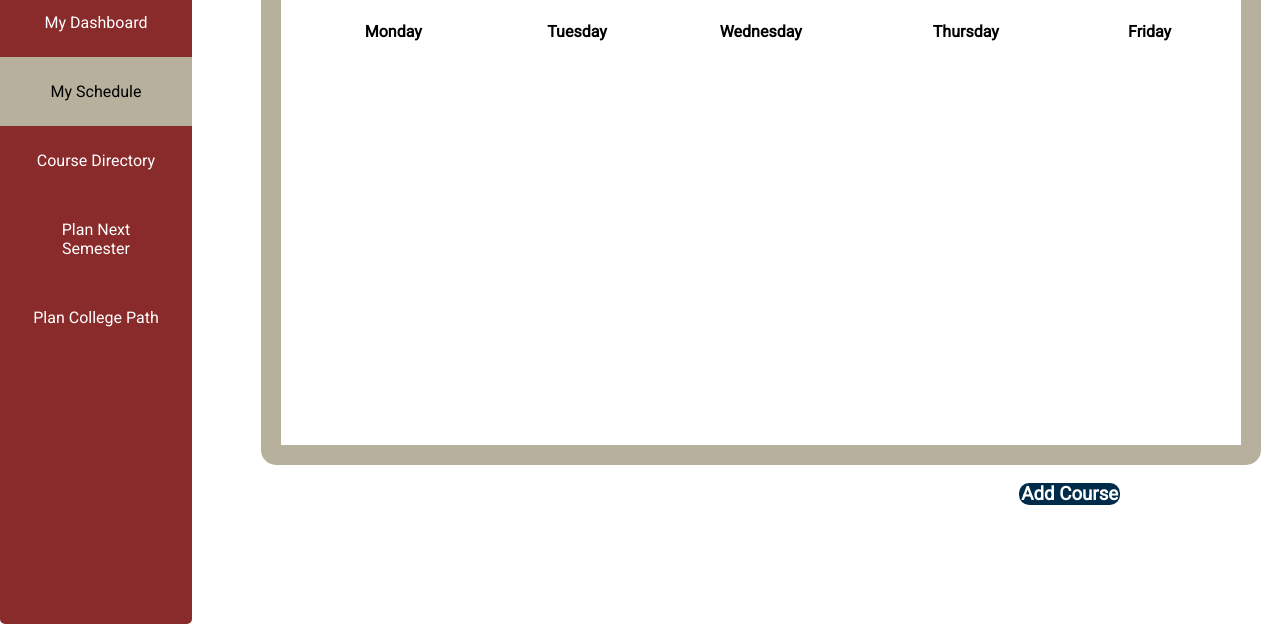
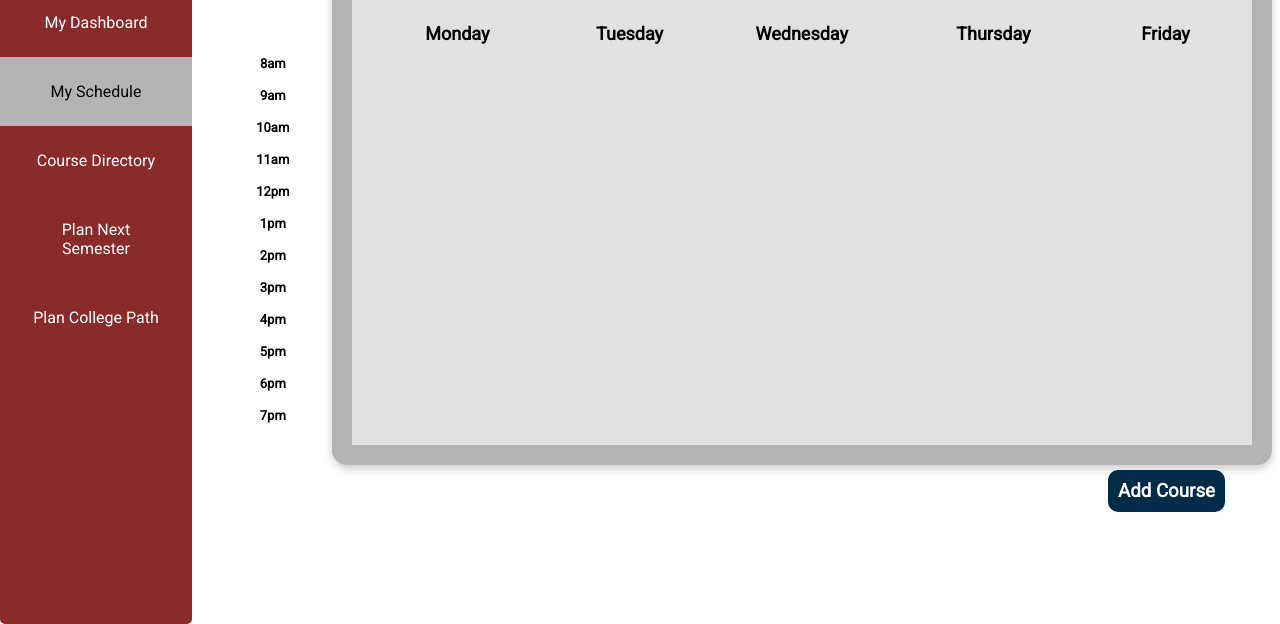
Before and after one commit to akula-a/pui-assignment6b, a plain HTML site: page public/schedule.html in a window 1280 px wide. Shown: the part 176-800 px from the top of the page. Drawn offline with Linux system fonts and the light colour scheme.

Commit message:
changed color scheme, fixed schedule and dashboard pages

```diff
--- a/public/css/course_detail.css
+++ b/public/css/course_detail.css
@@ -8,7 +8,7 @@ h1{
 
 .course_card{
     margin-left: 20%;
-    background-color: #D1CCBD;
+    background-color: #E1E1E1;
     border-radius: 10px;
     width: 1000px;
     height: 550px;
--- a/public/css/directory.css
+++ b/public/css/directory.css
@@ -3,11 +3,11 @@ h1, h3 {
 }
 
 table{
-    border: 20px solid #B7B09C;
+    border: 20px solid #B5B4B4;
     border-radius: 10px;
     margin-left: 20%;
     border-spacing: 20px;
-    background-color: white;
+    background-color: #E1E1E1;
     width: 1000px;
     height: 500px;
     color: black;
--- a/public/css/schedule_styles.css
+++ b/public/css/schedule_styles.css
@@ -22,21 +22,41 @@ select{
     margin-top: 15px;
 }
 
-table{
-    border: 20px solid #B7B09C;
+/* ----------------------------------------------------- */
+/* ------------ Schedule table styling ----------------- */
+
+.schedule_table{
+    display: inline-block;
+    margin-left:7%;
+}
+
+#times{
+    float:left;
+    width: 10%;
+    margin-left:10%;
+    border-spacing: 15px;
+}
+
+#times th {
+    font-size: small;
+}
+
+#schedule{
+    float:right;
+    border: 20px solid #B5B4B4;
     border-radius: 15px;
-    margin-left: 20%;
     border-spacing: 20px;
-    background-color: white;
-    width: 1000px;
+    background-color: #E1E1E1;
+    width: 80%;
     height: 500px;
-    color: white;
+    color: #E1E1E1;
     font-weight: bolder;
     text-align: center;
+    box-shadow: 0 4px 8px 0 rgba(0,0,0,0.2);
 }
 
-tr{
-    background-color: white;
+#schedule tr{
+    background-color: #E1E1E1;
 }
 
 td{
@@ -45,22 +65,16 @@ td{
 }
 
 table a{
-    color:white;
+    color:#E1E1E1;
     text-decoration: none;
 }
 
 th{
     color: black;
+    font-size:large;
 }
 
 #add_course_btn{
-    color: white;
-    text-decoration: none;
-    background-color:#002B49 ;
-    border-radius: 10px;
-    height: 10%;
-    width: 10%;
     float: right;
-    margin-right: 15%;
-    text-align: center;
+    margin-right: 5%;
 }
--- a/public/css/styles.css
+++ b/public/css/styles.css
@@ -39,7 +39,7 @@ li a:hover {
 
 /* Change the link color when clicked */
 li .active {
-    background-color: #B7B09C;
+    background-color: #B5B4B4;
     color: black;
 }
 
@@ -47,12 +47,12 @@ li .active {
 /* ------------ Button styling ----------------- */
 .button {
     color: white;
-    height: 5%;
-    width: 12%;
+    padding: 10px;
     text-align: center;
     border-radius: 10px;
-    margin: 10px;
+    text-decoration: none;
     background-color: #002B49;
+    margin: 5px;
 }
 
 /* ----------------------------------------------------- */
@@ -65,7 +65,7 @@ li .active {
 
 .search p{
     border-radius: 10px;
-    background-color: #B7B09C;
+    background-color: #E1E1E1;
     width: 160px;
     height: 3%;
     padding-left: 10px;
--- a/public/schedule.html
+++ b/public/schedule.html
@@ -48,13 +48,33 @@
 
     </br>
 
-    <p> Add Course </p>
-
     <!-- schedule table -->
     <div class = "schedule_table">
-        <table>
+
+      <div>
+        <table id = "times">
+          <tr>  </tr>
+          <tr>  </tr>
+          <tr>  </tr>
+          <tr>  </tr>
+          <tr>  </tr>
+          <tr> <th> 8am </th> </tr>
+          <tr> <th> 9am </th> </tr>
+          <tr> <th> 10am </th> </tr>
+          <tr> <th> 11am </th> </tr>
+          <tr> <th> 12pm </th> </tr>
+          <tr> <th> 1pm </th> </tr>
+          <tr> <th> 2pm </th> </tr>
+          <tr> <th> 3pm </th> </tr>
+          <tr> <th> 4pm </th> </tr>
+          <tr> <th> 5pm </th> </tr>
+          <tr> <th> 6pm </th> </tr>
+          <tr> <th> 7pm </th> </tr>
+      </div>
+
+        <table id = "schedule">
             <tr>
-              <th style = "color: black"> Monday </th>
+              <th> Monday </th>
               <th> Tuesday </th>
               <th> Wednesday </th>
               <th> Thursday </th>
@@ -86,6 +106,6 @@
         </table>
     </div>
 
-    <h3> <a href = "course_directory.html" id = "add_course_btn"> Add Course </a></h3>
+    <h3> <a href = "course_directory.html" class = "button" id = "add_course_btn"> Add Course </a></h3>
   </body>
 </html>
```
Also changed, not shown: public/course_directory.html (+4 -4 lines), public/css/index.css (+7 -17 lines), public/index.html (+1 -1 lines).
